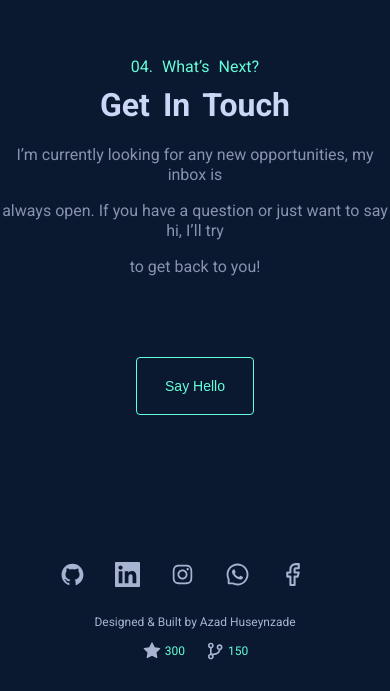
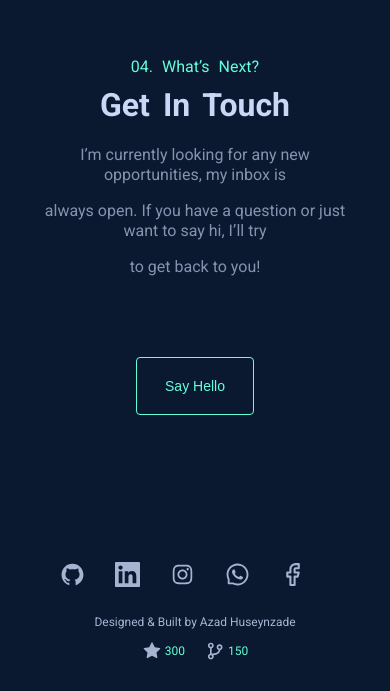
Before and after one commit to azadhuseynzade/portfolio, a React (Create React App) app: page / in a window 390 px wide. Shown: the part 4530-5221 px from the top of the page. Built offline with nearby package versions, Linux system fonts and the light colour scheme.

Commit message:
added-padding

```diff
--- a/src/styles/touch.css
+++ b/src/styles/touch.css
@@ -82,5 +82,6 @@
   .touchThirdLine {
     font-size: 16px;
     line-height: 20px;
+    padding: 0px 30px;
   }
 }
```
